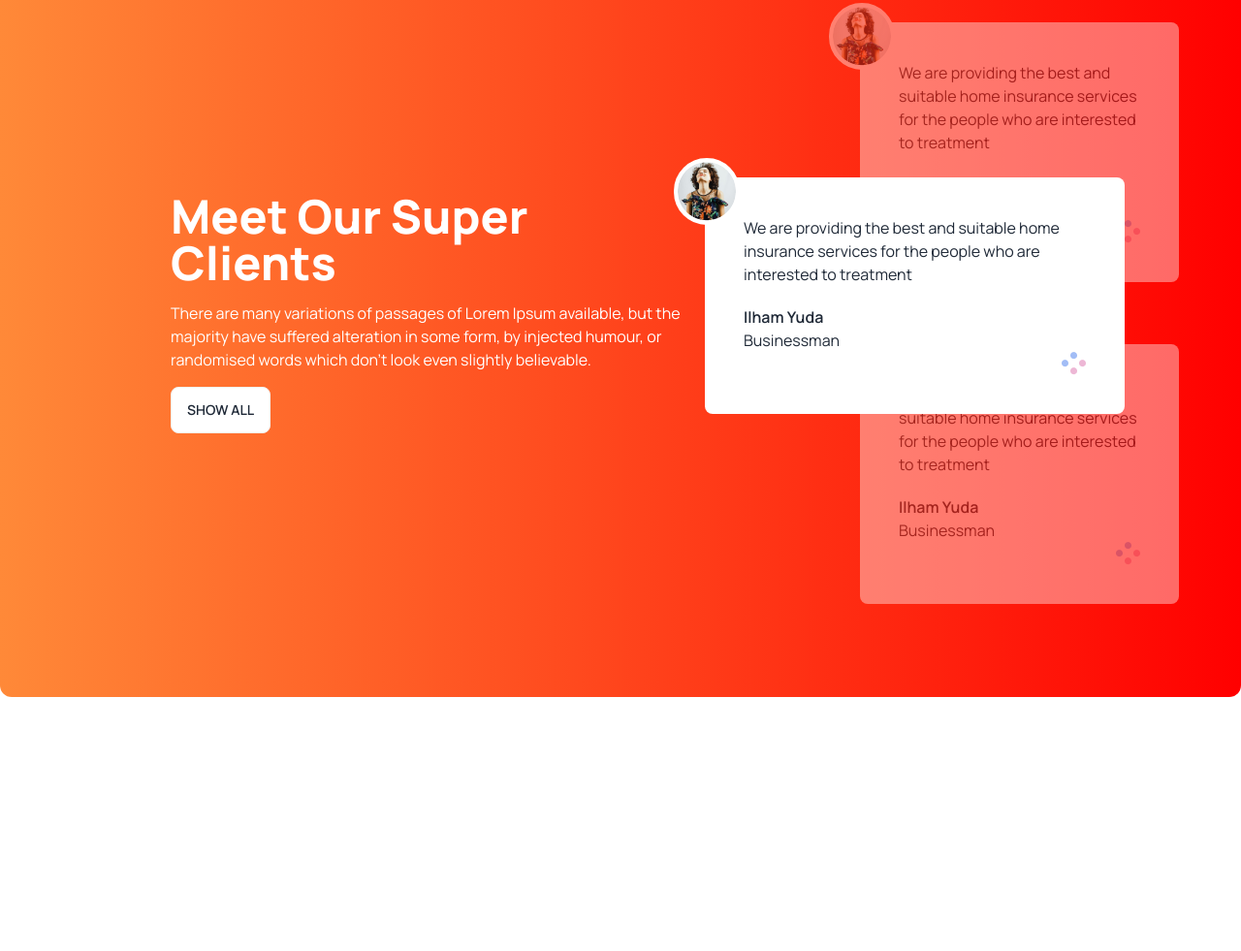
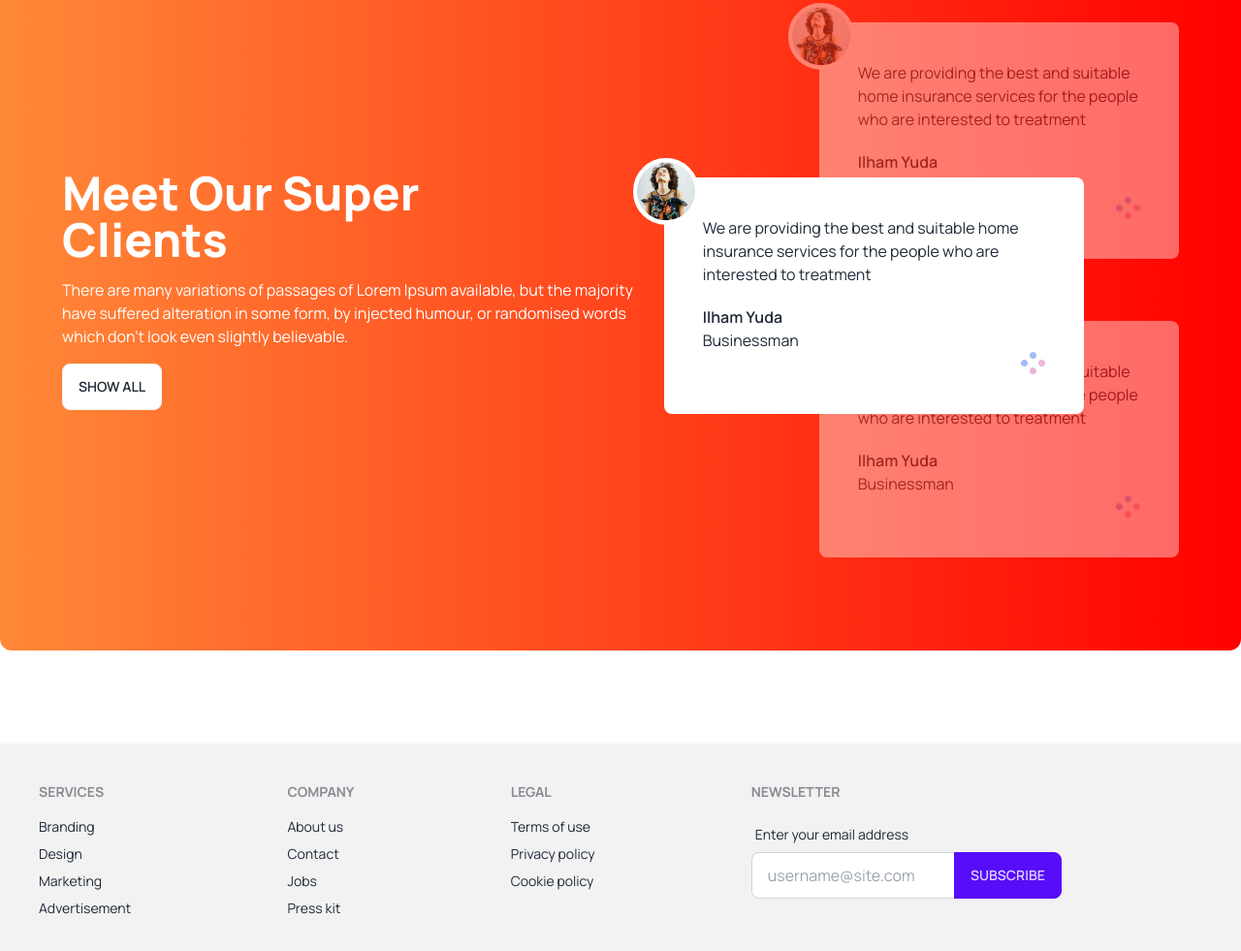
Before and after one commit to salmanrokon/tea-house, a plain HTML site: page index.html in a window 1280 px wide. Shown: the part 1938-2919 px from the top of the page at 97% size. Before the commit the page ends 2753 px from the top, so only its background shows below. Drawn offline with nearby package versions, Linux system fonts and the light colour scheme.

Commit message:
finished

```diff
--- a/index.html
+++ b/index.html
@@ -148,7 +148,7 @@
         </section>
         <!-- Super client section -->
         <section class="my-24 flex flex-col lg:flex-row gap-14 rounded-xl bg-gradient-to-r from-[#FF8938] to-[#F00] px-16 py-24">
-            <div class="flex p-28 items-center">
+            <div class="flex lg:pr-28 items-center">
                 <div class="space-y-4">
                  <h2 class="text-5xl font-extrabold text-white">
                 Meet Our Super <br> Clients
@@ -192,8 +192,39 @@
             </div>
         </section>
     </main>
-    <footer>
-
-    </footer>
+    <footer class="footer p-10 bg-base-200 text-base-content">
+  <div>
+    <span class="footer-title">Services</span>
+    <a class="link link-hover">Branding</a>
+    <a class="link link-hover">Design</a>
+    <a class="link link-hover">Marketing</a>
+    <a class="link link-hover">Advertisement</a>
+  </div>
+  <div>
+    <span class="footer-title">Company</span>
+    <a class="link link-hover">About us</a>
+    <a class="link link-hover">Contact</a>
+    <a class="link link-hover">Jobs</a>
+    <a class="link link-hover">Press kit</a>
+  </div>
+  <div>
+    <span class="footer-title">Legal</span>
+    <a class="link link-hover">Terms of use</a>
+    <a class="link link-hover">Privacy policy</a>
+    <a class="link link-hover">Cookie policy</a>
+  </div>
+  <div>
+    <span class="footer-title">Newsletter</span>
+    <div class="form-control w-80">
+      <label class="label">
+        <span class="label-text">Enter your email address</span>
+      </label>
+      <div class="relative">
+        <input type="text" placeholder="username@site.com" class="input input-bordered w-full pr-16" />
+        <button class="btn btn-primary absolute top-0 right-0 rounded-l-none">Subscribe</button>
+      </div>
+    </div>
+  </div>
+</footer>
 </body>
 </html>
```
